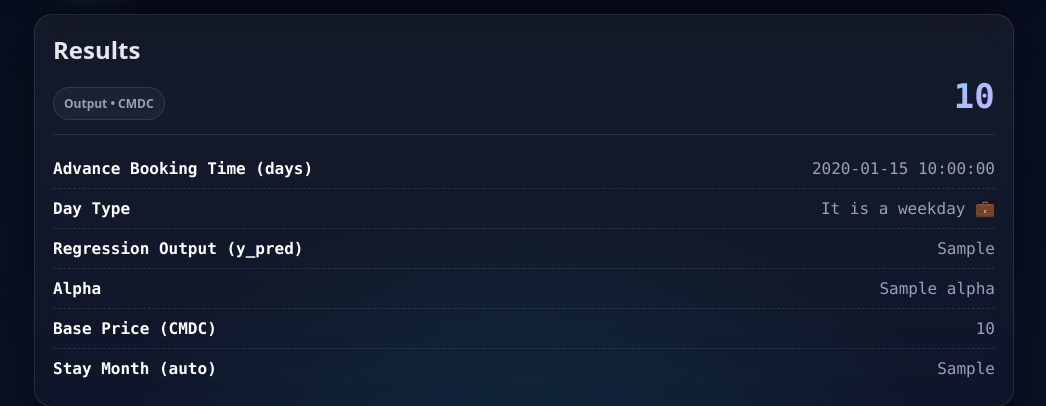
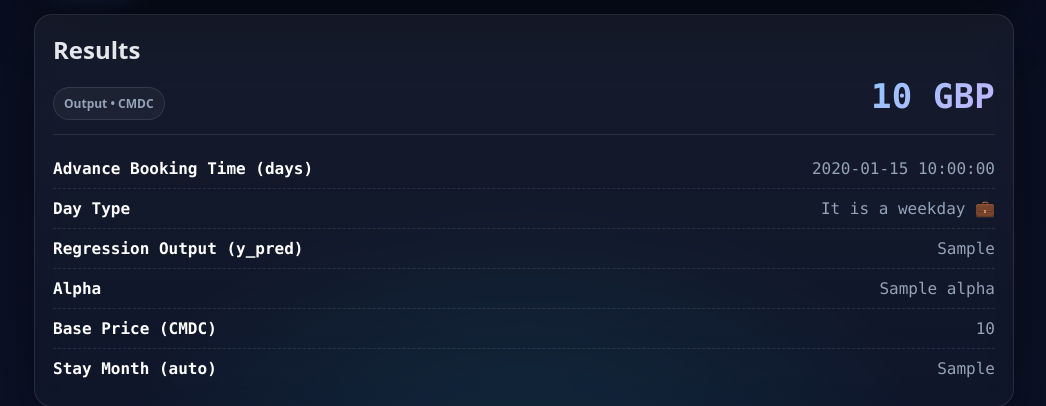
Before and after one commit to chandra56ashu/hotelpricing, a Flask app: template templates/index.html in a window 1280 px wide. Shown: the part 682-1088 px from the top of the page, without its empty margins (116-1162 px from the left). Run offline with Flask 3, Linux system fonts and the light colour scheme; the template is opened without the code that fills it: most values are stand-ins (such as "Sample title", 1, 10 or a date in 2020).

Commit message:
Update index.html

```diff
--- a/templates/index.html
+++ b/templates/index.html
@@ -354,7 +354,7 @@
 
         <div class="kpi">
           <div class="pill">Output • CMDC</div>
-          <div class="price mono">{{ result.final_price }}</div>
+          <div class="price mono">{{ result.final_price }} GBP</div>
         </div>
 
         <hr />
```
